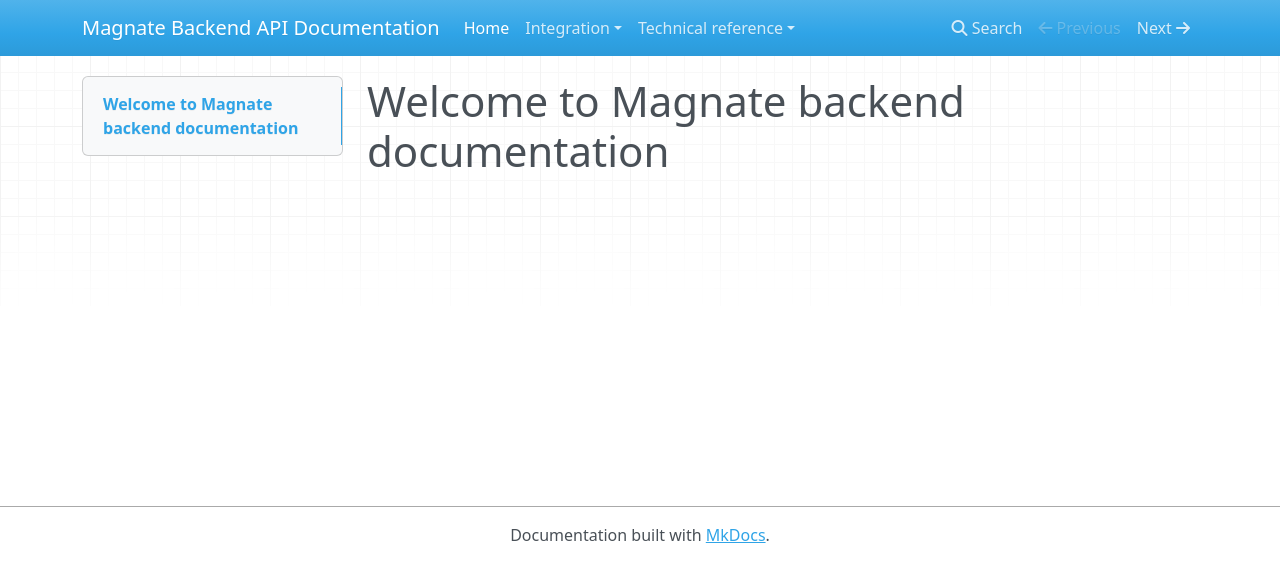
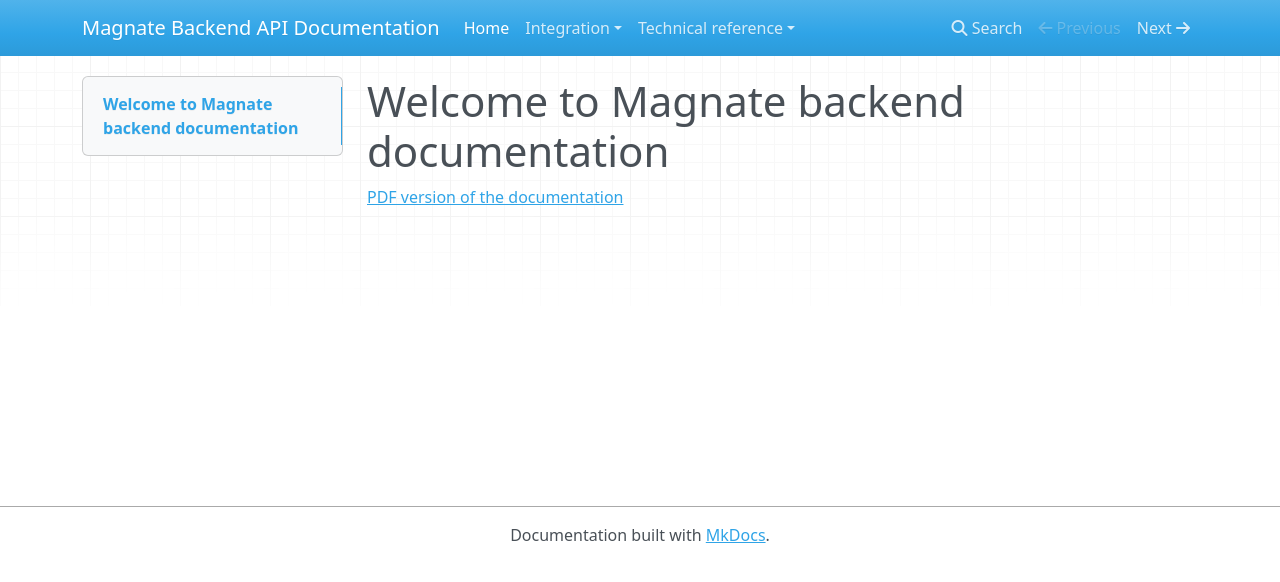
Before and after one commit to UNIZAR-30226-2026-08/backend, an MkDocs documentation site: the page built from docs/index.md, in a window 1280 px wide. Shown: the top 582 px of the page. Built offline with MkDocs 1.6.1, drawn with Linux system fonts in a browser that asks for light colours; nearby versions of some CDN libraries.

Commit message:
Added pdf doc

```diff
--- a/docs/index.md
+++ b/docs/index.md
@@ -1 +1,3 @@
 # Welcome to Magnate backend documentation
+
+[PDF version of the documentation](docs/doc_api.pdf)
--- a/mkdocs.yml
+++ b/mkdocs.yml
@@ -23,4 +23,4 @@
     - Fantasy events: fantasy_events.md
   - Technical reference:
     - Game logic: games.md
-    # - Exceptions: exceptions.md
+    - Exceptions: exceptions.md
```
